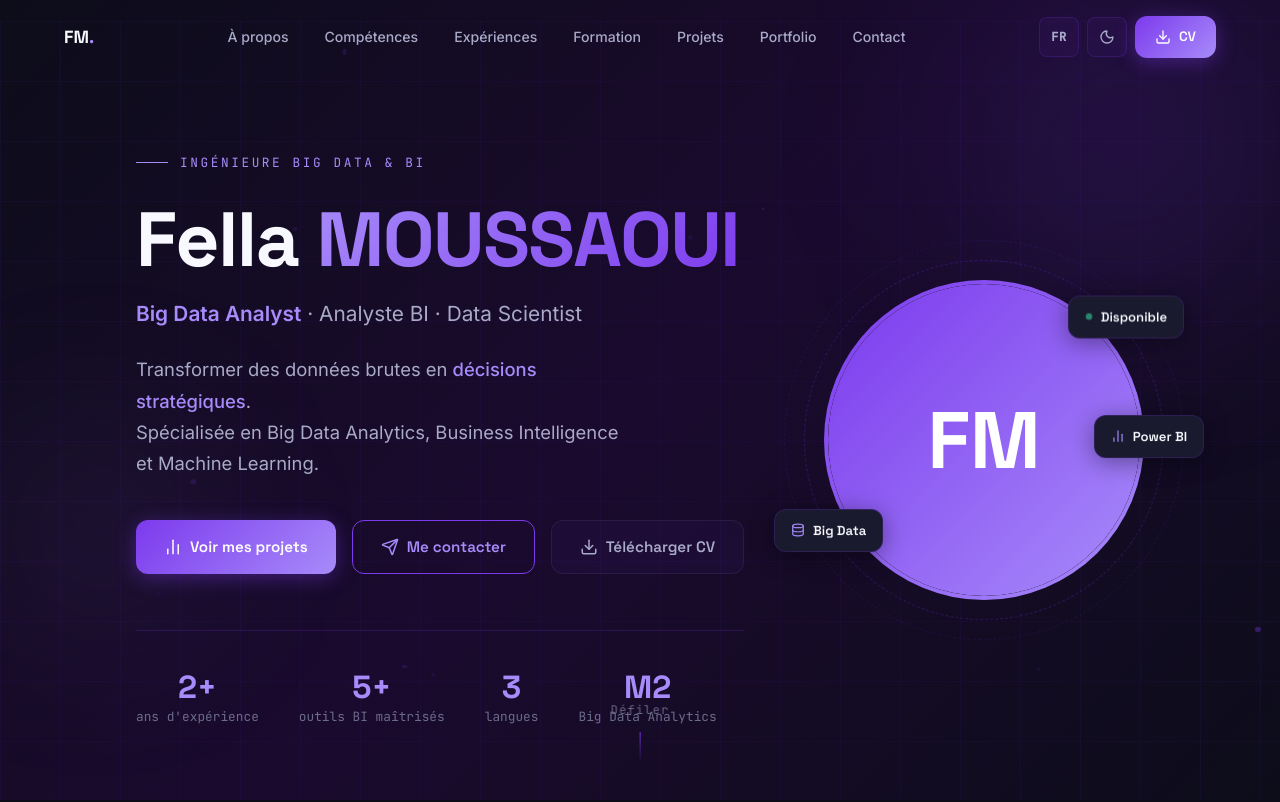
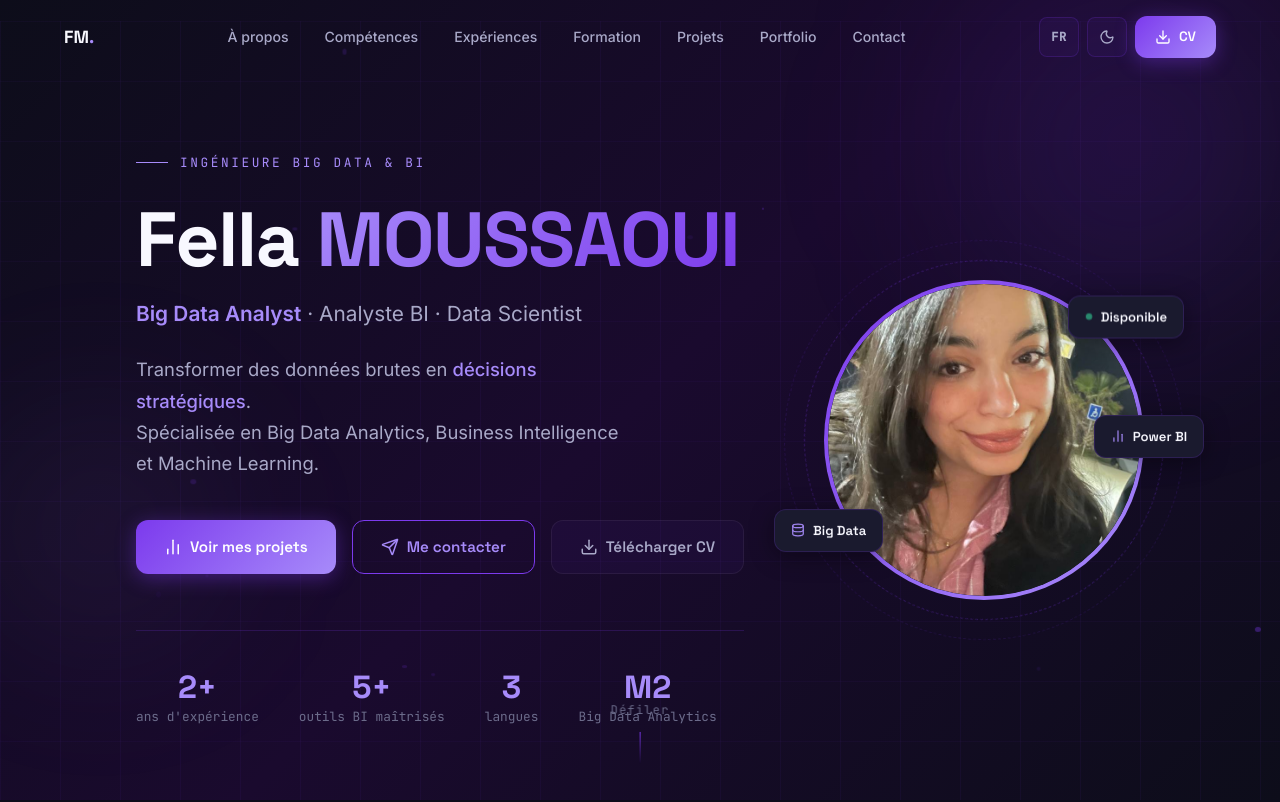
Before and after one commit to Allufmi/fella-portfolio, a plain HTML site: page index.html in a window 1280 px wide. Shown: the top 802 px of the page. Drawn offline with nearby package versions, Linux system fonts and the light colour scheme.

Commit message:
Update index.html

```diff
--- a/index.html
+++ b/index.html
@@ -1950,7 +1950,7 @@
         <div class="hero-avatar-wrapper">
           <div class="hero-avatar-ring">
             <div class="hero-avatar">
-              <div class="avatar-placeholder">FM</div>
+                <img src="fella.jpg" alt="Fella Moussaoui" style="width:100%; height:100%; object-fit:cover; border-radius:50%;">
             </div>
           </div>
 
```
